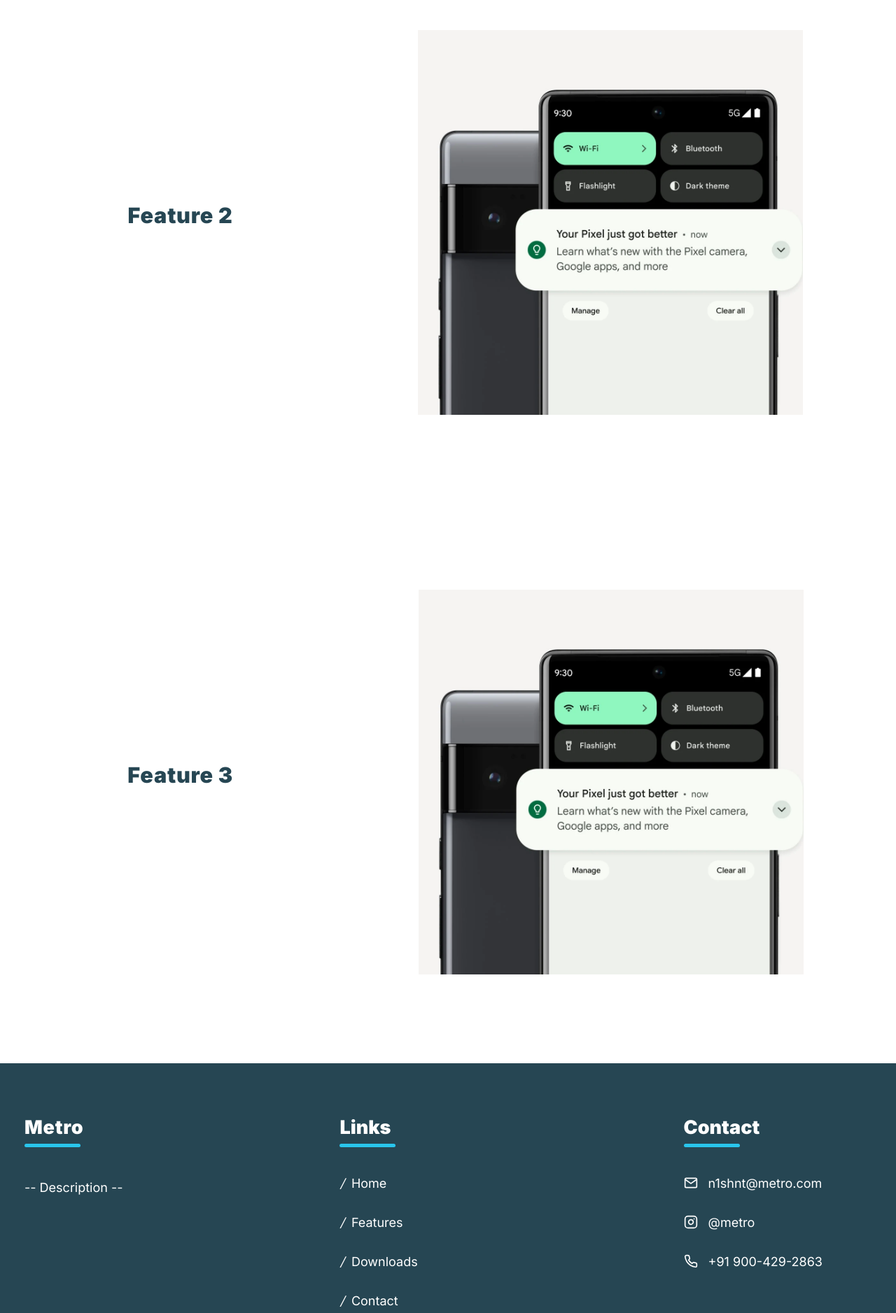
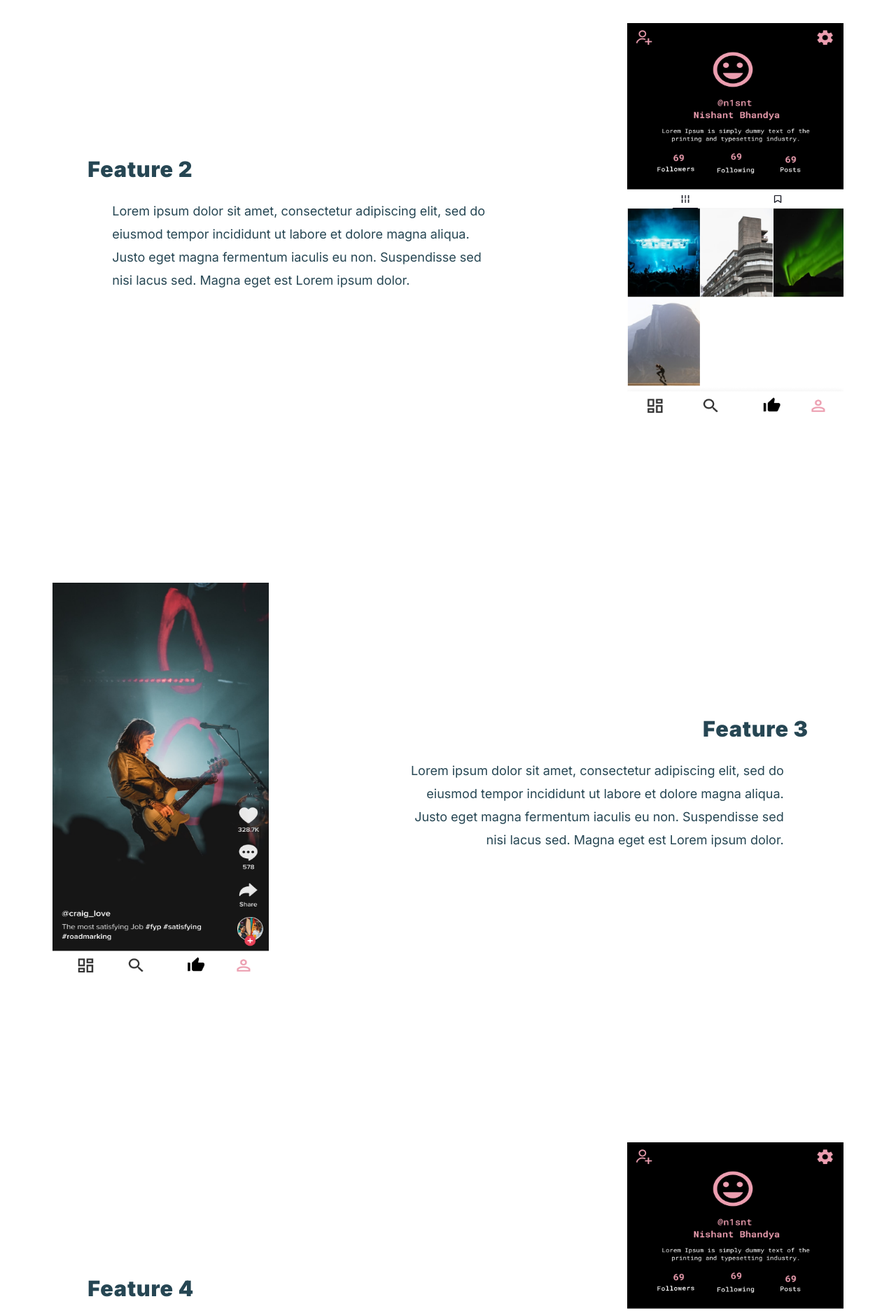
Before and after one commit to ComradeCat24/metro_landing, a Next.js app: page /features in a window 1280 px wide. Shown: the part 880-2757 px from the top of the page at 70% size. Built offline with nearby package versions, Linux system fonts and the light colour scheme.

Commit message:
reversed && row-reversed

```diff
--- a/components/Header/Panel.js
+++ b/components/Header/Panel.js
@@ -4,7 +4,7 @@
 const RightNav = () => {
     const [open, setOpen] = useState(false);
 
-    const burger = () => (
+    const Burger = () => (
         <div
             className={`burger burger-slide ${open && 'open'}`}
             onClick={() => setOpen(!open)}
@@ -16,7 +16,7 @@
     return (
         <>
             {/* Menu */}
-            {burger()}
+            <Burger />
 
             <ul
                 className={`${style['nav-list']} ${
--- a/pages/contact/index.js
+++ b/pages/contact/index.js
@@ -9,7 +9,7 @@
     return (
         <main>
             <Header />
-            <section className={style.container} id="contact">
+            <section className={style.container}>
                 <div className={style.content}>
                     <Message />
                     <ContactData />
--- a/pages/contact/style.module.scss
+++ b/pages/contact/style.module.scss
@@ -9,7 +9,6 @@
     display: grid;
     gap: 25px;
     justify-content: center;
-    margin-left: 10vh;
 }
 
 .message {
--- a/pages/features/index.js
+++ b/pages/features/index.js
@@ -2,29 +2,38 @@
 import Footer from '../../components/Footer';
 import Fade from 'react-reveal/Fade';
 import Image from 'next/image';
-import phoneMockup from '../../assets/mockup.png';
+import imgHome from '../../assets/Home.png';
+import imgUserProfile from '../../assets/User Profile.png';
 import style from './style.module.scss';
 
-const Container = (props) => {
+const Features = () => {
+    // const [reverse, setReverse] = useState(false);
+
+    const Container = ({ id, imgsrc, desc }) => {
         return (
-        // <div className={props.id % 2 == 0 ? style.container : style.container}>
-        <div className={style.container}>
+            // <div className={`style.container`}>
+            <div
+                className={`${style['container']} ${
+                    id % 2 === 0 ? style.reversed : style.notreversed
+                }`}
+            >
                 <Fade bottom>
                     <Image
-                    src={phoneMockup}
-                    width="550"
-                    height="550"
-                    layout="intrinsic"
+                        className={style.image}
+                        src={imgsrc}
+                        width="309"
+                        height="570.75"
+                        layout="fixed"
                         alt="phoneMockup"
                     />
                 </Fade>
 
                 <Fade bottom cascade>
                     <div className={style.content}>
-                    <h1 className="title">Feature {props.id}</h1>
+                        <h1 className="title">Feature {id}</h1>
 
                         <p className={`description ${style.description}`}>
-                        {props.desc}
+                            {desc}
                         </p>
                     </div>
                 </Fade>
@@ -32,20 +41,49 @@
         );
     };
 
-const Features = () => {
     return (
         <main>
             <Header />
+
             <Container
                 id="1"
+                imgsrc={imgHome}
                 desc="Lorem ipsum dolor sit amet, consectetur
 				adipiscing elit, sed do eiusmod tempor incididunt ut
 				labore et dolore magna aliqua. Justo eget magna
 				fermentum iaculis eu non. Suspendisse sed nisi lacus
 				sed. Magna eget est Lorem ipsum dolor."
             />
-            <Container id="2" />
-            <Container id="3" />
+
+            <Container
+                id="2"
+                imgsrc={imgUserProfile}
+                desc="Lorem ipsum dolor sit amet, consectetur
+				adipiscing elit, sed do eiusmod tempor incididunt ut
+				labore et dolore magna aliqua. Justo eget magna
+				fermentum iaculis eu non. Suspendisse sed nisi lacus
+				sed. Magna eget est Lorem ipsum dolor."
+            />
+
+            <Container
+                id="3"
+                imgsrc={imgHome}
+                desc="Lorem ipsum dolor sit amet, consectetur
+				adipiscing elit, sed do eiusmod tempor incididunt ut
+				labore et dolore magna aliqua. Justo eget magna
+				fermentum iaculis eu non. Suspendisse sed nisi lacus
+				sed. Magna eget est Lorem ipsum dolor."
+            />
+            <Container
+                id="4"
+                imgsrc={imgUserProfile}
+                desc="Lorem ipsum dolor sit amet, consectetur
+				adipiscing elit, sed do eiusmod tempor incididunt ut
+				labore et dolore magna aliqua. Justo eget magna
+				fermentum iaculis eu non. Suspendisse sed nisi lacus
+				sed. Magna eget est Lorem ipsum dolor."
+            />
+
             <Footer />
         </main>
     );
--- a/pages/features/style.module.scss
+++ b/pages/features/style.module.scss
@@ -1,8 +1,10 @@
 @import '../../scss/config.scss';
 
 .container {
-    height: 100vh;
+    min-height: 100vh;
     @include flex(space-around);
+
+    // border-bottom: $default-border;
 
     .content {
         text-align: center;
@@ -10,7 +12,20 @@
 }
 
 @media (min-width: 900px) {
-    .container {
+    .container.notreversed {
+        flex-direction: row;
+
+        .content {
+            margin-right: 50px;
+            text-align: right;
+
+            > .description {
+                text-align: right;
+            }
+        }
+    }
+
+    .container.reversed {
         flex-direction: row-reverse;
 
         .content {
```
Also changed, not shown: assets/Home.png (added), assets/User Profile.png (added), components/Header/style.module.scss (indentation only). Lines whose indentation alone changed are shown as unchanged.
